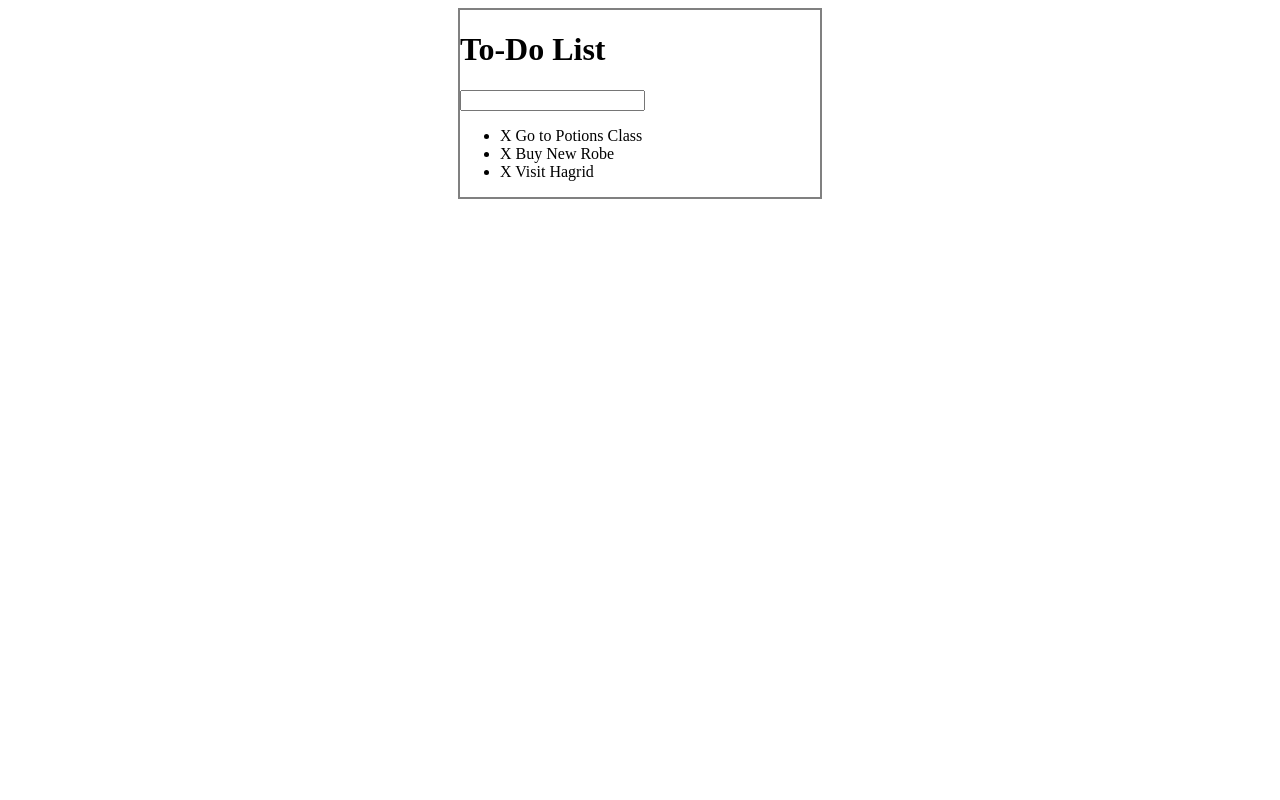
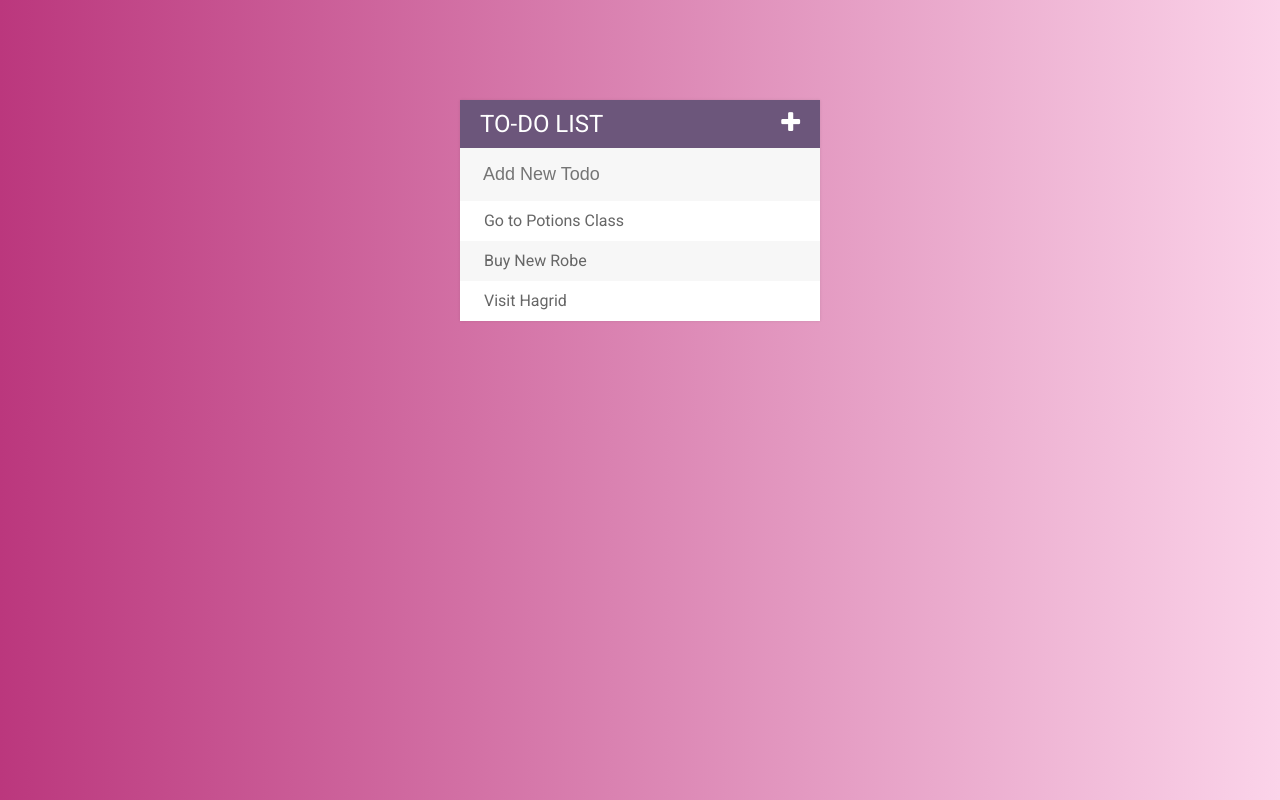
Before and after one commit to mathilde206/To_Do-List, a plain HTML site: page index.html in a window 1280 px wide. Drawn offline with Linux system fonts and the light colour scheme.

Commit message:
Style the page

```diff
--- a/assets/css/todo.css
+++ b/assets/css/todo.css
@@ -1,10 +1,83 @@
-#container {
-	width: 360px;
-	margin: 0 auto;
-	border: 2px solid gray;
+body {
+	font-family: 'Roboto', sans-serif;
+	background: #FBD3E9;  /* fallback for old browsers */
+	background: -webkit-linear-gradient(to right, #BB377D, #FBD3E9);  /* Chrome 10-25, Safari 5.1-6 */
+	background: linear-gradient(to right, #BB377D, #FBD3E9); /* W3C, IE 10+/ Edge, Firefox 16+, Chrome 26+, Opera 12+, Safari 7+ */
+
 }
 
-.completed {
+h1 {
+	background-color: #6C567B;
+	color: white;
+	margin:0;
+	padding: 10px 20px;
+	text-transform: uppercase;
+	font-size: 24px;
+	font-weight: normal;
+}
+
+.fa-plus{
+	float:right;
+}
+
+ul{
+	list-style: none;
+	margin: 0;
+	padding: 0;
+}
+
+li{
+	background: #fff;
+	height: 40px;
+	line-height: 40px;
+	color: #666;
+}
+
+li:nth-child(2n){
+	background: #f7f7f7;
+}
+
+span{
+	background-color: #8C95AA;
+	color: white;
+	height: 40px;
+	margin-right: 20px;
+	text-align: center;
+	width: 0px;
+	display: inline-block;
+	transition: 0.2s linear;
+	opacity: 0;
+}
+
+li:hover span{
+	width: 40px;
+	opacity: 1.0;
+}
+
+input{
+	font-size: 18px;
+	background-color: #f7f7f7;
+	width: 100%;
+	padding: 13px 13px 13px 20px;
+	box-sizing: border-box;
+	color: #6C567B;
+	border: 3px solid rgba(0, 0, 0, 0);
+}
+
+input:focus{
+	background-color: white;
+	border: 3px solid #6C567B;
+	outline: none;
+}
+
+#container{
+	width: 360px;
+	margin: 100px auto;
+	background-color: #f7f7f7;
+	box-shadow: 0 0 3px rgba(0, 0, 0, 0.1);
+}
+
+.completed{
 	color: gray;
 	text-decoration: line-through;
 }
--- a/assets/js/todo.js
+++ b/assets/js/todo.js
@@ -18,7 +18,7 @@ $("input[type='text']").keypress(function(event){
 		var todoText = $(this).val();
 
 		//create a new li and add to ul
-		$("ul").append("<li><span>X</span> " + todoText + "</li>");
+		$("ul").append("<li><span><i class='fa fa-trash' aria-hidden='true'></i></span>  " + todoText + "</li>");
 		$(this).val("");
 	}
 })
--- a/index.html
+++ b/index.html
@@ -4,6 +4,8 @@
 	<title>To Do List</title>
 
 	<link rel="stylesheet" type="text/css" href="assets/css/todo.css">
+	<link href="https://fonts.googleapis.com/css?family=Roboto:400,500,700" rel="stylesheet">
+	<link rel="stylesheet" type="text/css" href="https://maxcdn.bootstrapcdn.com/font-awesome/4.7.0/css/font-awesome.min.css">
 
 	<script type="text/javascript" src="assets/js/lib/jquery-3.2.1.min.js"></script>
 
@@ -11,12 +13,13 @@
 <body>
 
 <div id="container">
-	<h1>To-Do List</h1>
-	<input type="text">
+	<h1>To-Do List <i class="fa fa-plus" aria-hidden="true"></i>
+</h1>
+	<input type="text" placeholder="Add New Todo">
 	<ul>
-		<li> <span>X</span> Go to Potions Class</li>
-		<li> <span>X</span> Buy New Robe</li>
-		<li> <span>X</span> Visit Hagrid</li>
+		<li> <span><i class="fa fa-trash" aria-hidden="true"></i></span> Go to Potions Class</li>
+		<li> <span><i class="fa fa-trash" aria-hidden="true"></i></span>  Buy New Robe</li>
+		<li> <span><i class="fa fa-trash" aria-hidden="true"></i></span>  Visit Hagrid</li>
 	</ul>
 </div>
 
```
